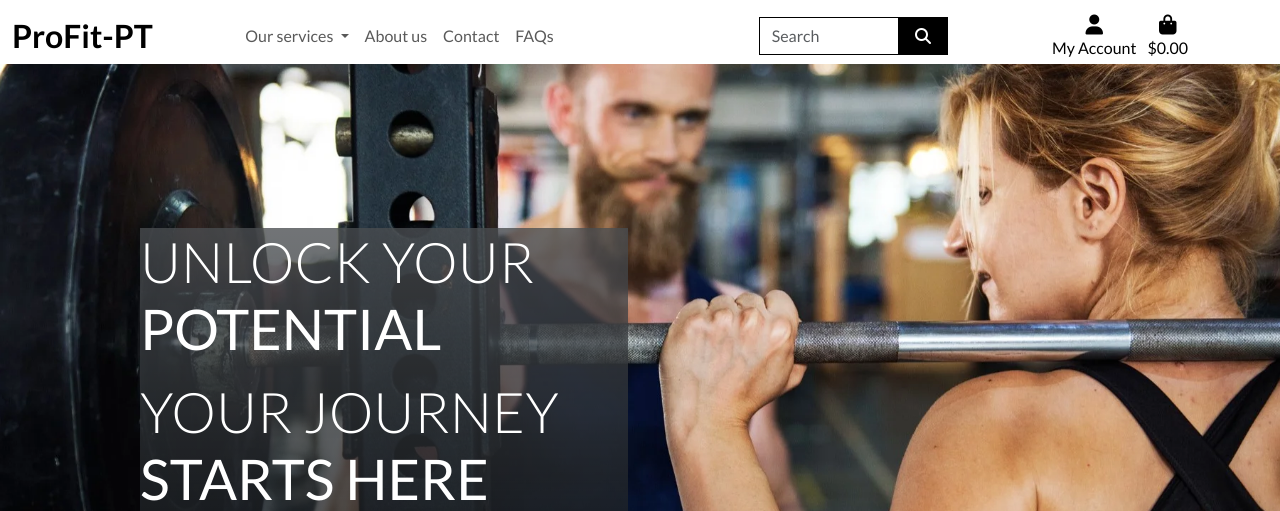
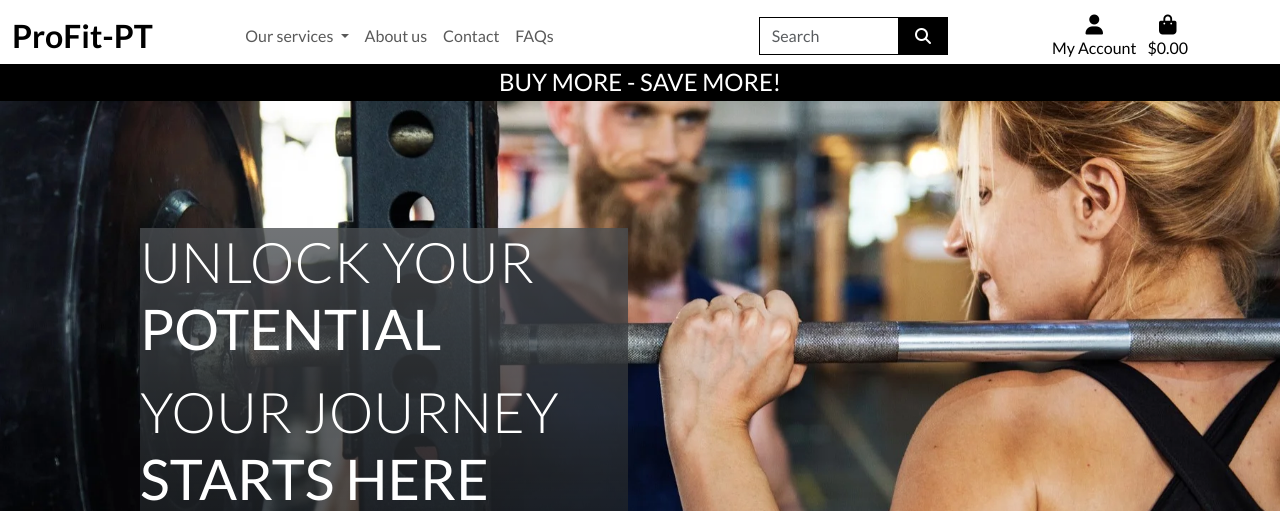
Before and after one commit to DavidFB94/pro-fit-pt, a Django app: template home/templates/home/index.html in a window 1280 px wide. Shown: the top 511 px of the page. Run offline with Django 4.2, Linux system fonts and the light colour scheme; the template is opened without the code that fills it, so the values that code supplies are empty; some libraries are stand-ins or nearby versions.

Commit message:
Add banner to base.html

```diff
--- a/templates/base.html
+++ b/templates/base.html
@@ -119,6 +119,11 @@
 				{% include 'includes/main-nav.html' %}
 			</nav>
 		</div>
+		<div id="banner" class="row text-center">
+            <div class="col bg-black text-white">
+                <h4 class="logo-font my-1">Buy more - save more!</h4>
+            </div>
+        </div>
 	</header>
 
 	{% if messages %}
```
